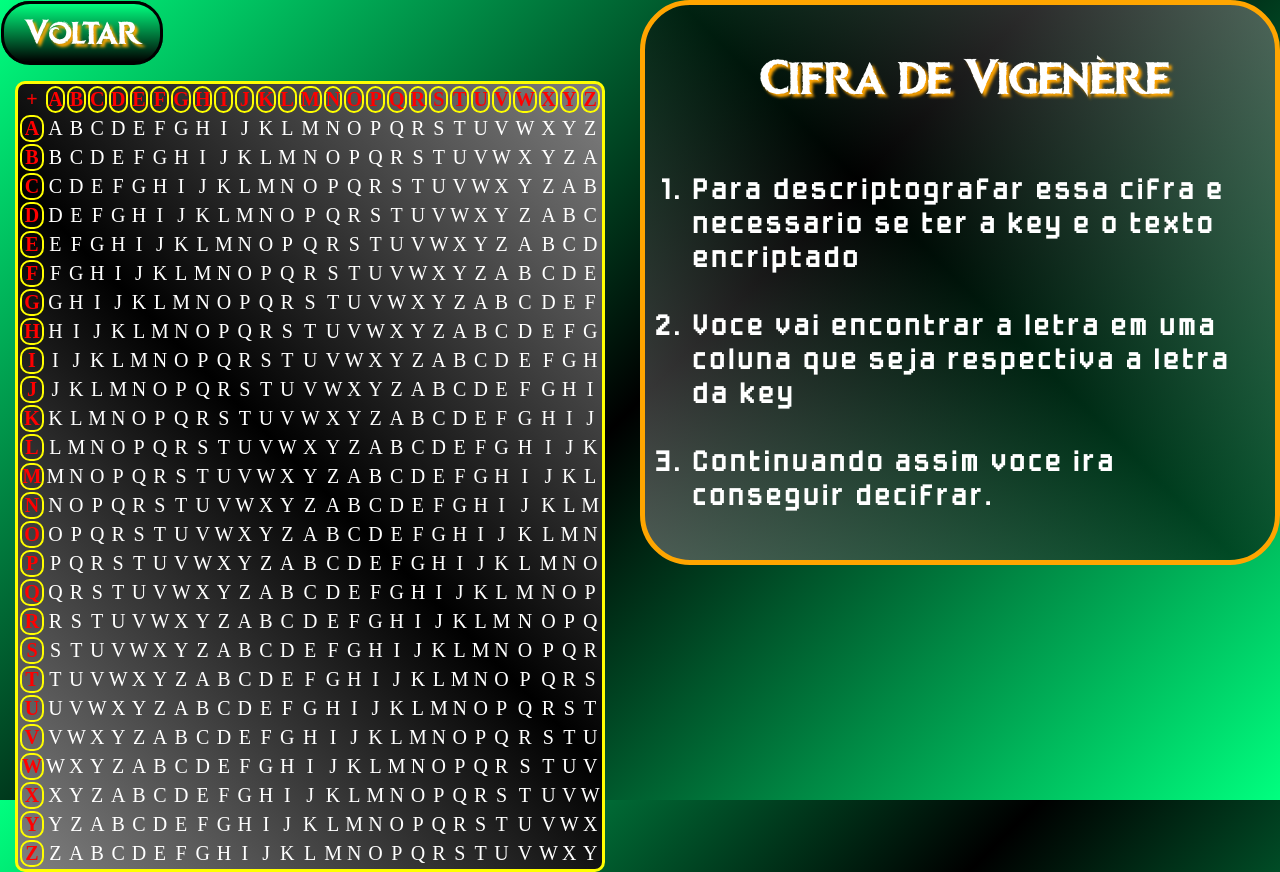
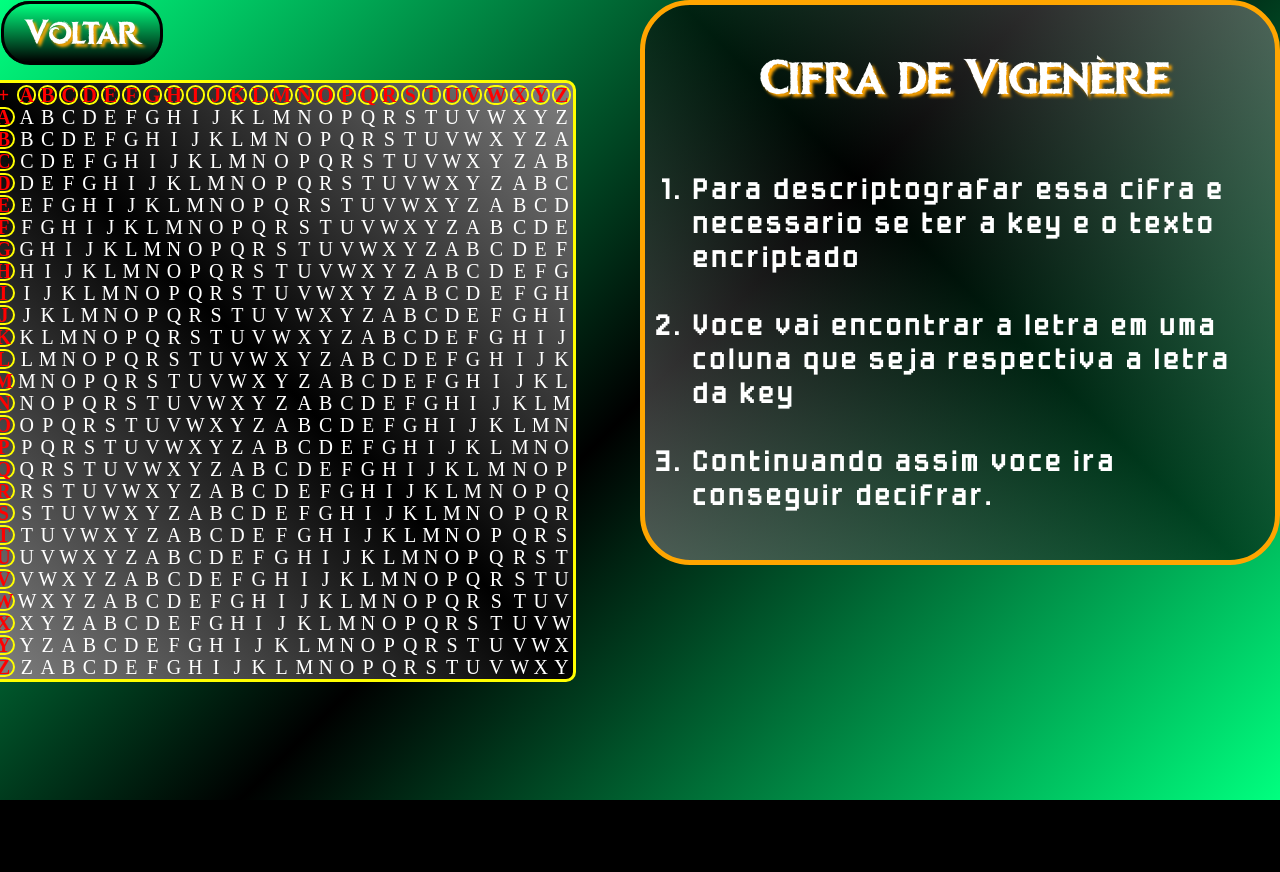
Before and after one commit to sobralmps/cryptosolve, a Django app: page /vigenere/ in a window 1280 px wide. After the commit the page ends 800 px from the top, so only its background shows below. Run offline with Django 3.2, Linux system fonts and the light colour scheme.

Commit message:
Arrumando table//Termino app

```diff
--- a/crypto/templates/crypto/ajuda1.html
+++ b/crypto/templates/crypto/ajuda1.html
@@ -11,7 +11,7 @@
     <body>
         <a id="voltar" onclick="backButton()">Voltar</a>
         <div id="cifra">
-            <table style="text-align: center;margin: 15px; font-size: 20px; border:3px solid yellow; border-radius:10px; background-image: linear-gradient(45deg, rgba(128,128,128, 1), rgba(0,0,0, 1), rgba(128,128,128, 1));">
+            <table style="line-height: 0.8;position: absolute;width: 40%;top:10%;right:55%;text-align: center; font-size: 20px; border:3px solid yellow; border-radius:10px; background-image: linear-gradient(45deg, rgba(128,128,128, 1), rgba(0,0,0, 1), rgba(128,128,128, 1));">
                 <tr style="color: red; border:3px solid yellow; border-radius:10px; ">
                         <th>+</th>
                         <th style="color: red; border:2px solid yellow; border-radius:10px;">A </th>
```
